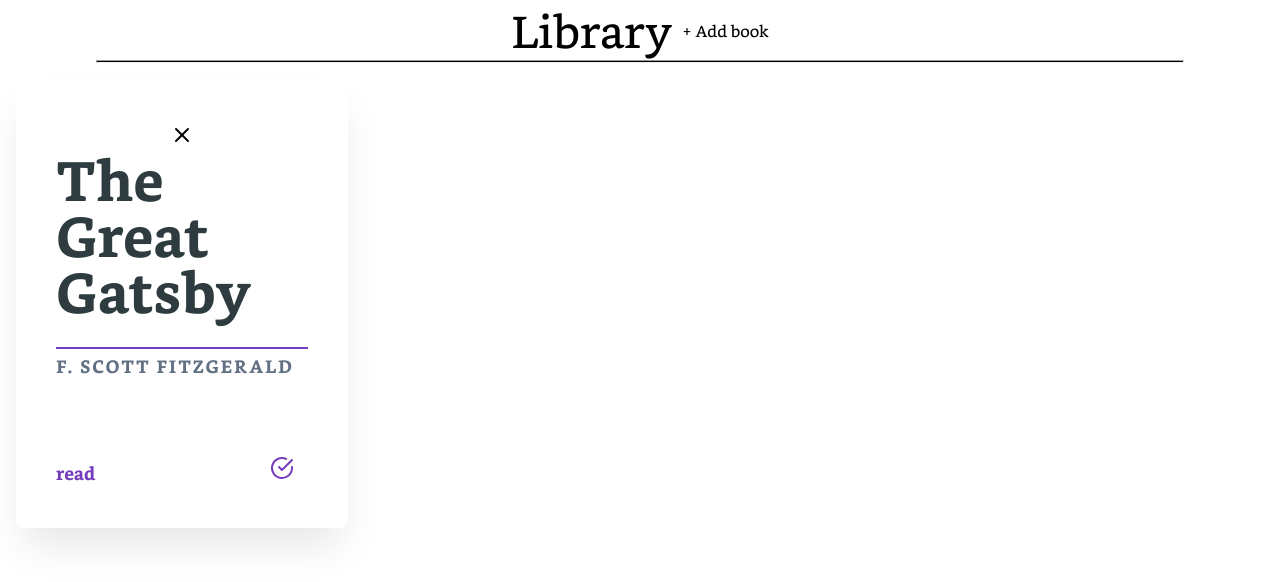
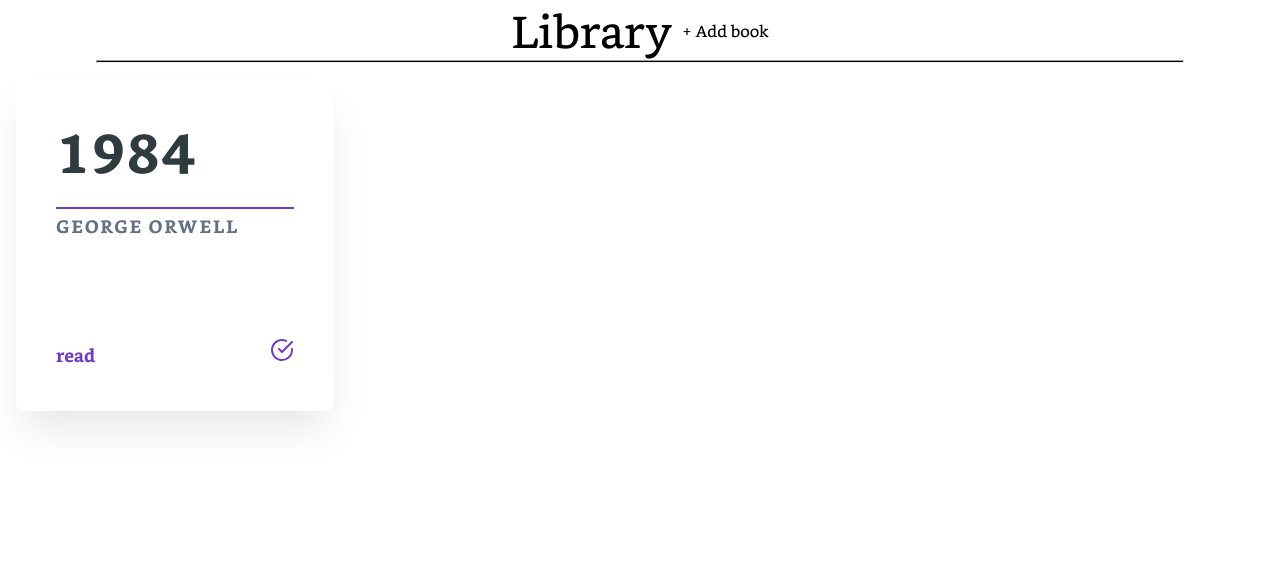
Before and after one commit to cora-type/library-app, a plain HTML site: page index.html in a window 1280 px wide. Drawn offline with nearby package versions, Linux system fonts and the light colour scheme.

Commit message:
fixed duplicate card error

```diff
--- a/index.html
+++ b/index.html
@@ -25,34 +25,6 @@
       </div>
       <hr />
       <div class="card-container">
-        <div class="card">
-          <button id="delete">
-            <svg xmlns="http://www.w3.org/2000/svg" width="24" height="24" viewBox="0 0 24 24" fill="none" stroke="currentColor" stroke-width="2" stroke-linecap="round" stroke-linejoin="round" class="feather feather-x"><line x1="18" y1="6" x2="6" y2="18"></line><line x1="6" y1="6" x2="18" y2="18"></line></svg>
-          </button>
-          <div class="card-title">The Great Gatsby</div>
-          <div class="card-author">F. Scott Fitzgerald</div>
-          <!-- p is the text that fades in  -->
-          <div class="description">My fav</div>
-          <div class="read-status">
-            <button id="read-button">
-              read<svg
-                xmlns="http://www.w3.org/2000/svg"
-                width="24"
-                height="24"
-                viewBox="0 0 24 24"
-                fill="none"
-                stroke="currentColor"
-                stroke-width="2"
-                stroke-linecap="round"
-                stroke-linejoin="round"
-                class="feather feather-check-circle"
-              >
-                <path d="M22 11.08V12a10 10 0 1 1-5.93-9.14"></path>
-                <polyline points="22 4 12 14.01 9 11.01"></polyline>
-              </svg>
-            </button>
-          </div>
-        </div>
       </div>
     </div>
     <div class="modal-container" id="modal_container">
--- a/script.js
+++ b/script.js
@@ -1,5 +1,6 @@
 let cardContainer = document.querySelector(".card-container");
-let myLibrary = [];
+let a = new Book("1984", "George Orwell", "Dystopian O.o", "read");
+let myLibrary = [a];
 
 function addBookToLibrary(x) {
   myLibrary.push(x);
@@ -15,20 +16,22 @@
   // };
 }
 
-// insertObject is the Object, id is the number
-myLibrary.forEach((result) => {
-  run(result);
-});
+const parent = document.querySelectorAll(".card");
 
-let run = (insertObject) => {
-  let content = `
-  <div class="card">
-    <div class="card-title">${insertObject.title}</div>
-    <div class="card-author">${insertObject.author}</div>
-              <div class="description">${insertObject.description}</div>
+// result is the Object, id is the number
+let run = () =>
+  myLibrary.forEach((result, idx) => {
+    var myEle = document.getElementById(idx);
+    // If a card with the current object doesnt exist, make it, else do nothing as to avoid duplicates.
+    if (!myEle) {
+      let content = `
+  <div class="card" id="${idx}">
+    <div class="card-title">${result.title}</div>
+    <div class="card-author">${result.author}</div>
+              <div class="description">${result.description}</div>
     <div class="read-status">
       <button id="read-button">
-        ${insertObject.read}<svg
+        ${result.read}<svg
               xmlns="http://www.w3.org/2000/svg"
               width="24"
               height="24"
@@ -48,8 +51,9 @@
         </div>
   `;
 
-  cardContainer.innerHTML += content;
-};
+      cardContainer.innerHTML += content;
+    }
+  });
 
 //buttons
 const addBookBtn = document.getElementById("addBookBtn");
@@ -73,7 +77,7 @@
   body.style.cssText = "filter: blur(3px);";
 });
 
-deleteButton.addEventListener("click", () => {});
+// deleteButton.addEventListener("click", () => {});
 
 submit.addEventListener("click", (event) => {
   event.preventDefault();
@@ -86,8 +90,10 @@
     `${read_input.value}`
   );
   addBookToLibrary(yeet);
-  run(yeet);
-  console.log(myLibrary);
-
+  run();
   form.reset();
 });
+
+window.addEventListener("load", (event) => {
+  run();
+});
--- a/styles.css
+++ b/styles.css
@@ -182,6 +182,8 @@
   transition: transform 0.45s ease, background 0.45s ease;
   transition: transform 0.45s ease, background 0.45s ease,
     -webkit-transform 0.45s ease;
+  animation: fadeIn;
+  animation-duration: 2s;
 }
 
 .card .card-title {
```
